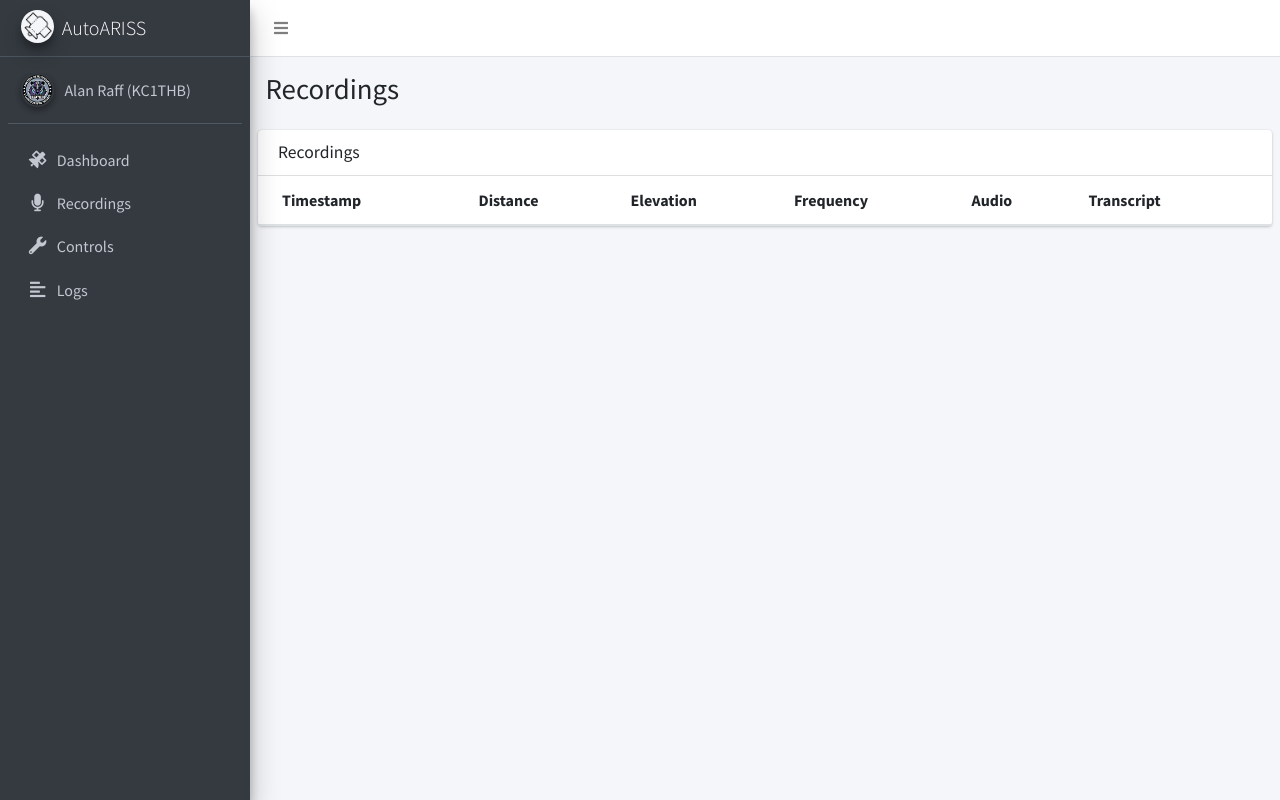
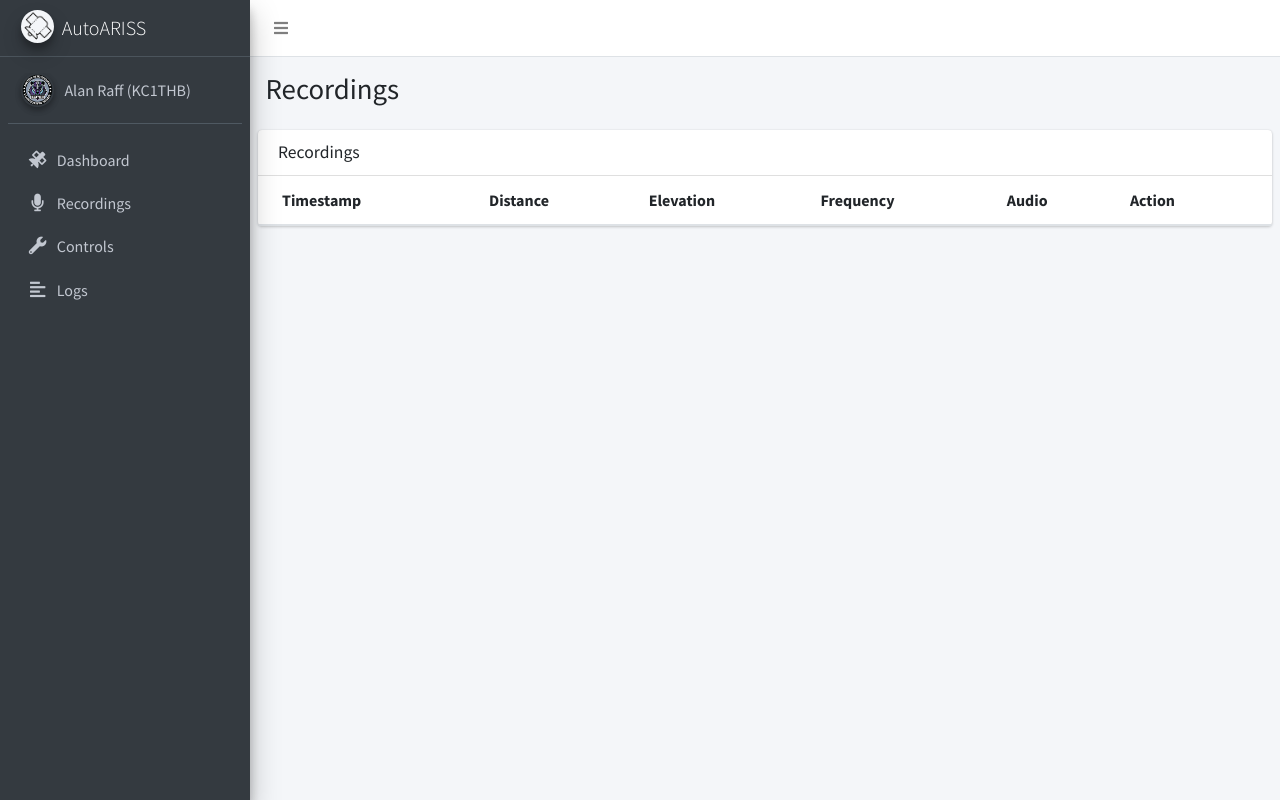
Before and after one commit to Un1xG0d/StarStream, a Flask app: page /recordings in a window 1280 px wide. Run offline with Flask 3, Linux system fonts and the light colour scheme; lists and menus that the app fills with data are empty; parts of the project's set-up code (start-up, migrations or seed data) failed here and were passed over; some libraries are stand-ins or nearby versions.

Commit message:
add logic to view either the transcript or the image based on what is present

```diff
--- a/templates/recordings.html
+++ b/templates/recordings.html
@@ -102,7 +102,7 @@
                 <th>Elevation</th>
                 <th>Frequency</th>
                 <th>Audio</th>
-                <th>Transcript</th>
+                <th>Action</th>
               </tr>
             </thead>
             <tbody>
@@ -113,7 +113,11 @@
                   <td>{{ recording["elevation_angle"] }}</td>
                   <td>{{ recording["frequency"] }}</td>
                   <td><audio src="{{ url_for('static', filename=recording['audio_file']) }}" controls></audio></td>
-                  <td><button type="button" class="btn btn-default" data-toggle="modal" data-target="#modal-default" onclick="showTranscript('{{ recording['transcript'] }}')">Show</button></td>
+                  {% if 'image' in recording %}
+                  <td><button type="button" class="btn btn-default" data-toggle="modal" data-target="#modal-default" onclick="showImage('{{ recording['image'] }}')">View Image</button></td>
+                  {% else %}
+                  <td><button type="button" class="btn btn-default" data-toggle="modal" data-target="#modal-default" onclick="showTranscript('{{ recording['transcript'] }}')">View Transcript</button></td>
+                  {% endif %}
                 </tr>
               {% endfor %}
             </tbody>
@@ -161,6 +165,10 @@
 <script src="{{ url_for('static', filename='dist/js/adminlte.js') }}"></script>
 </body>
 <script>
+  function showImage(text) {
+    document.getElementById("transcript-text").innerHTML = "<img src='" + text + "'>";
+  }
+
   function showTranscript(text) {
     document.getElementById("transcript-text").innerHTML = text;
   }
```
